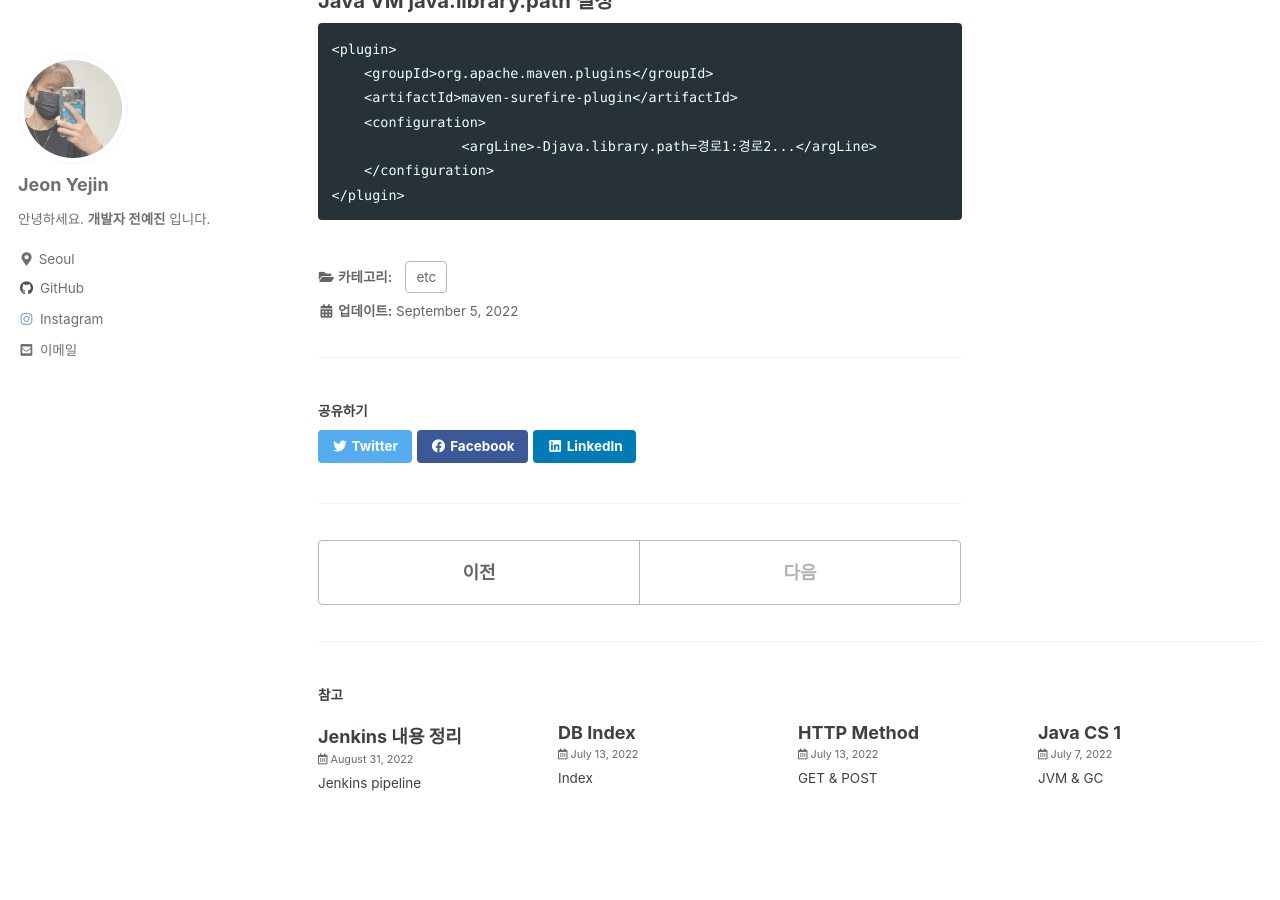
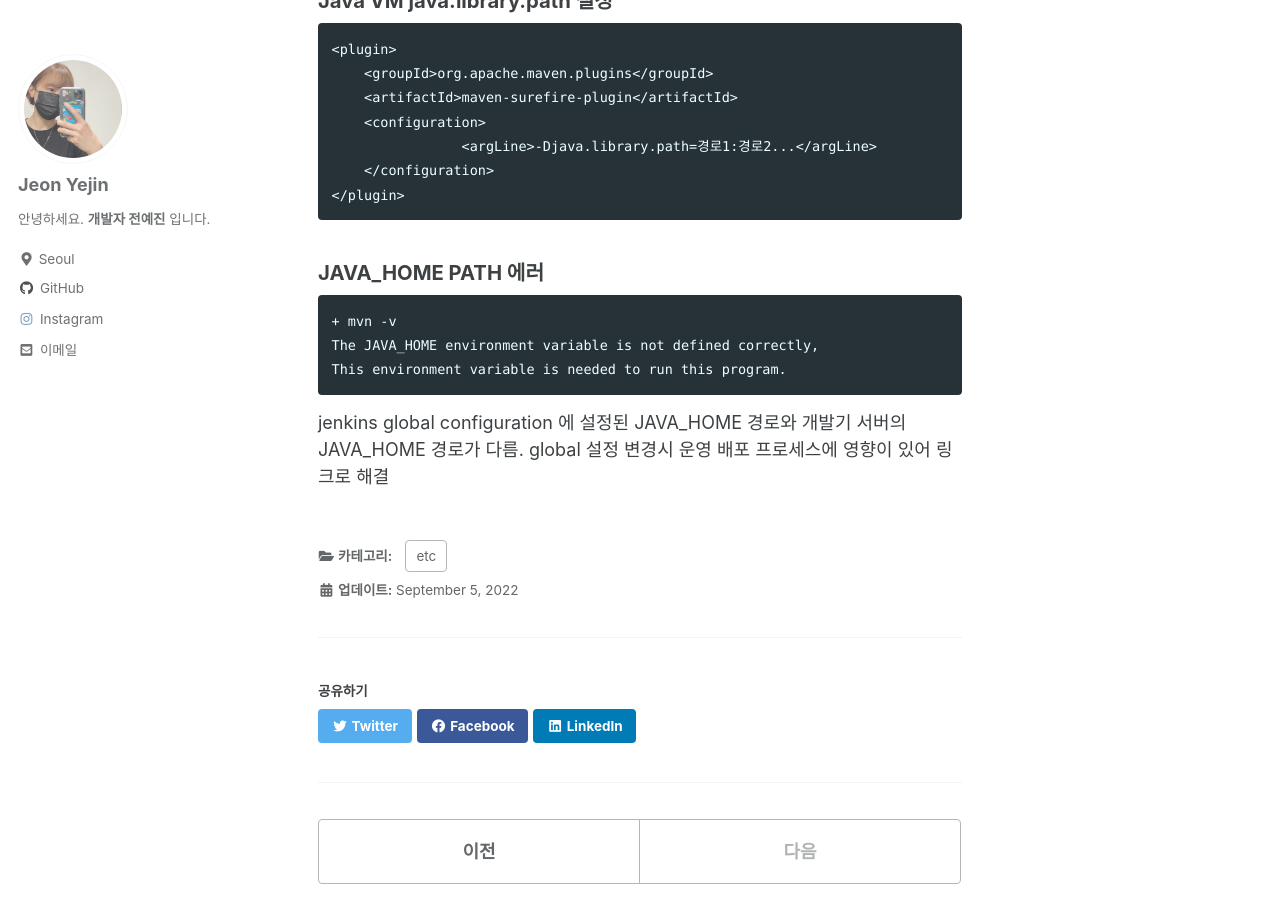
Before and after one commit to yejin-jeon-developer/git-page, a Jekyll site: the page built from _posts/etc/2022-09-05-jenkins-2.md, in a window 1280 px wide and 900 px high, scrolled down 753 px. Built offline with Jekyll 4.4.1, drawn with Linux system fonts in a browser that asks for light colours; cached includes are drawn as plain includes.

Commit message:
jenkins post 수정

````diff
--- a/_posts/etc/2022-09-05-jenkins-2.md
+++ b/_posts/etc/2022-09-05-jenkins-2.md
@@ -26,3 +26,12 @@ maven-surefire-plugin configuration 추가 필요 (pom.xml)
     </configuration>
 </plugin>
 ```
+
+### JAVA_HOME PATH 에러
+```
++ mvn -v
+The JAVA_HOME environment variable is not defined correctly,
+This environment variable is needed to run this program.
+```
+jenkins global configuration 에 설정된 JAVA_HOME 경로와 개발기 서버의 JAVA_HOME 경로가 다름.
+global 설정 변경시 운영 배포 프로세스에 영향이 있어 링크로 해결
````
